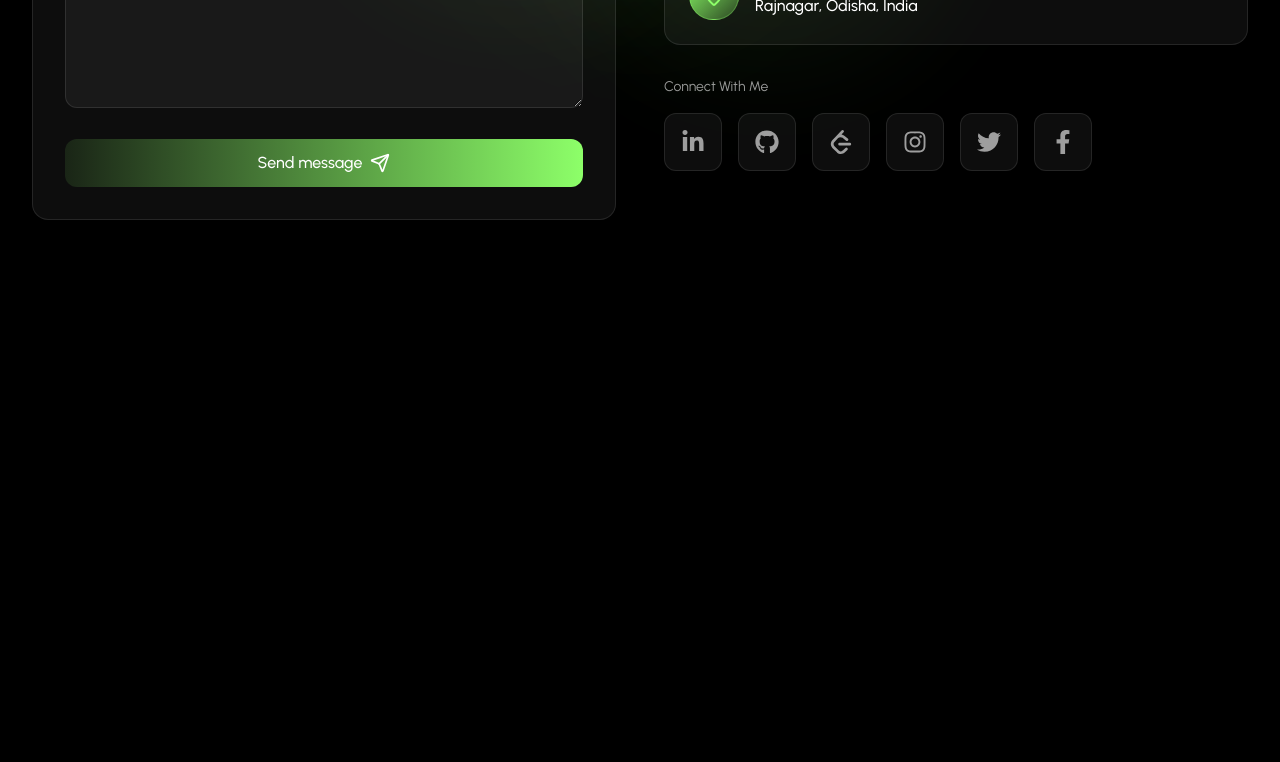
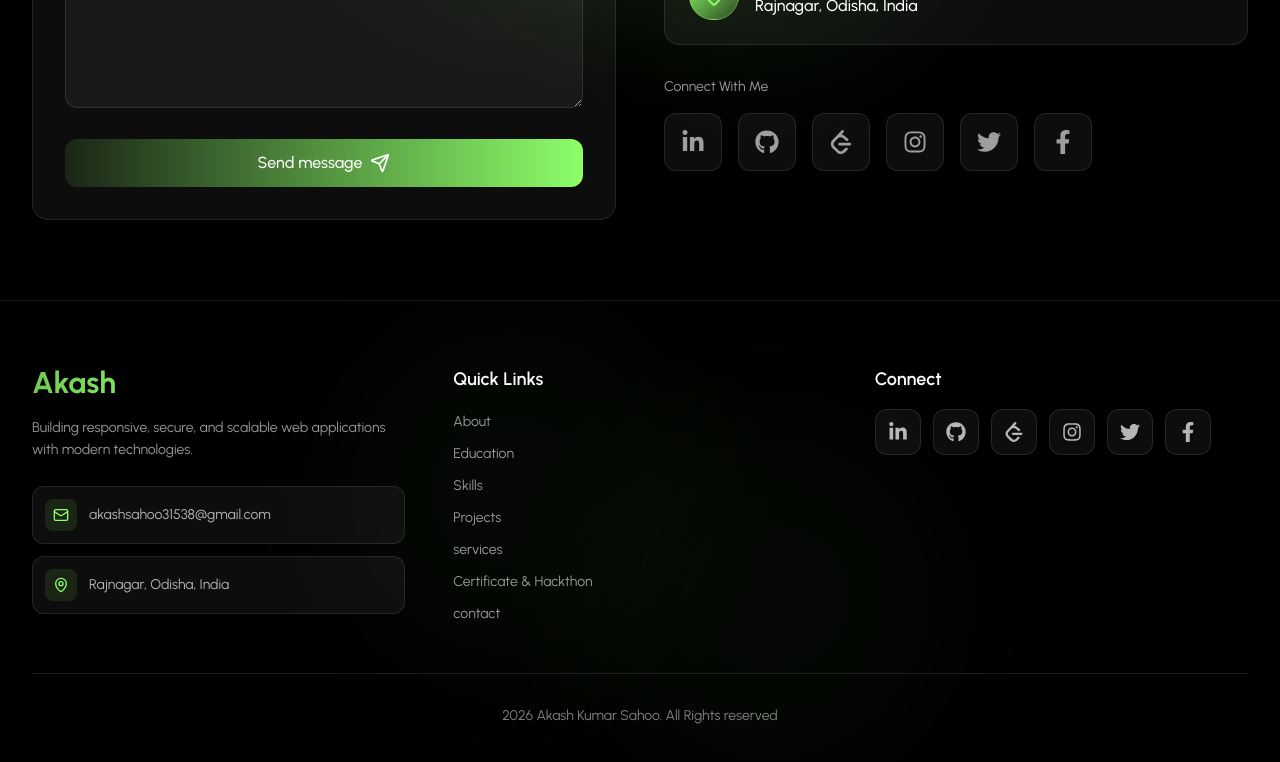
Before and after one commit to kumarakash15/portfolio, a React (Vite) app: page / in a window 1280 px wide. Shown: the part 6912-7674 px from the top of the page. Built offline with nearby package versions, Linux system fonts and the light colour scheme.

Commit message:
Footer Section Completed

```diff
--- a/src/App.jsx
+++ b/src/App.jsx
@@ -8,22 +8,24 @@
 import Services from './components/sections/Services.jsx'
 import CertificatesHackathons from './components/sections/CertificatesHackathons.jsx'
 import Contact from './components/sections/Contact.jsx'
+import Footer from './components/layout/Footer.jsx'
 
 function App() {
   return (
     <>
-      <div className='min-h-screen bg-black pb-[100vh]'>
-        <Navbar/>
+      <div className='min-h-screen bg-black'>
+        <Navbar />
         <main>
-          <Hero/>
-          <About/>
-          <Education/>
-          <Skills/>
-          <Projects/>
-          <Services/>
-          <CertificatesHackathons/>
-          <Contact/>
+          <Hero />
+          <About />
+          <Education />
+          <Skills />
+          <Projects />
+          <Services />
+          <CertificatesHackathons />
+          <Contact />
         </main>
+        <Footer />
       </div>
     </>
   )
--- a/src/components/layout/Footer.jsx
+++ b/src/components/layout/Footer.jsx
@@ -1,10 +1,129 @@
 import React from 'react'
+import * as FaIcons from 'react-icons/fa';
+import * as SiIcons from 'react-icons/si';
+import { personalInfo, socialLinks, navLinks } from '../../utils/constants.js'
+import { scrollToSection } from '../../hooks/useScrollSpy.js'
+import FadeIn from '../animation/Fadein';
+import { MapPin, Mail } from 'lucide-react'; // Added Mail to imports
 
-function Footer() {
+const Footer = () => {
+  const socialIcons = {
+    LinkedIn: FaIcons.FaLinkedinIn,
+    Linkdin: FaIcons.FaLinkedinIn,
+    linkedin: FaIcons.FaLinkedinIn,
+    Github: FaIcons.FaGithub,
+    GitHub: FaIcons.FaGithub,
+    github: FaIcons.FaGithub,
+    LeetCode: SiIcons.SiLeetcode,
+    Leetcode: SiIcons.SiLeetcode,
+    leetcode: SiIcons.SiLeetcode,
+    Instagram: FaIcons.FaInstagram,
+    instagram: FaIcons.FaInstagram,
+    Twitter: FaIcons.FaTwitter,
+    twitter: FaIcons.FaTwitter,
+    Facebook: FaIcons.FaFacebookF,
+    facebook: FaIcons.FaFacebookF
+  };
+
   return (
-    <div>
+    // Fixed: changed <Footer> to <footer> to prevent infinite recursion
+    <footer className='relative bg-black overflow-hidden border-t border-white/10'>
+      <div className="absolute inset-0 overflow-hidden"> {/* Fixed: insert-0 -> inset-0 */}
+        <div className="absolute top-0 left-1/4 w-96 h-96 bg-primary/10 opacity-30 rounded-full blur-3xl" /> {/* Fixed: w-90 -> w-96, opacity-300 -> opacity-30 */}
+        <div className="absolute bottom-0 right-1/4 w-96 h-96 bg-primary/10 opacity-30 rounded-full blur-3xl" />
+      </div>
 
-    </div>
+      <div className="relative z-10 max-w-7xl mx-auto px-4 sm:px-6 lg:px-8 py-16">
+        <div className="grid grid-cols-1 md:grid-cols-3 gap-12 mb-12">
+
+          {/* Column 1: Brand & Contact */}
+          <FadeIn delay={0}>
+            <div>
+              <h3 className="text-3xl font-bold bg-linear-to-r from-primary/80 via-primary to-primary/80 bg-clip-text text-transparent mb-4">
+                {personalInfo.name.split(' ')[0]}
+              </h3>
+              <p className="text-white/60 text-sm mb-6 leading-relaxed">
+                {personalInfo.tagline}
+              </p>
+              <div className="space-y-3">
+                {/* Fixed: href syntax and mailto typo */}
+                <a href={`mailto:${personalInfo.email}`} className='group flex items-center gap-3 p-3 bg-white/5 border border-white/10 rounded-xl hover:bg-white/10 hover:border-primary/30 transition-all duration-300'>
+                  <div className="p-2 bg-primary/10 rounded-lg">
+                    <Mail className='w-4 h-4 text-primary' />
+                  </div>
+                  <span className='text-white/70 text-sm group-hover:text-white transition-colors'> {/* Fixed: transition-color */}
+                    {personalInfo.email}
+                  </span>
+                </a>
+                <div className="flex items-center gap-3 p-3 bg-white/5 border border-white/10 rounded-xl"> {/* Fixed: bg--white/50 -> bg-white/5 */}
+                  <div className="p-2 bg-primary/10 rounded-lg">
+                    <MapPin className='w-4 h-4 text-primary' />
+                  </div>
+                  <span className="text-white/70 text-sm">
+                    {personalInfo.location}
+                  </span>
+                </div>
+              </div>
+            </div>
+          </FadeIn>
+
+          {/* Column 2: Quick Links */}
+          <FadeIn delay={100}>
+            <div>
+              <h4 className="text-lg font-semibold text-white mb-4">Quick Links</h4>
+              <ul className="space-y-2">
+                {navLinks.map((link, index) => (
+                  <li key={index}>
+                    <button
+                      onClick={() => scrollToSection(link.id)}
+                      className="text-white/60 hover:text-primary transition-colors text-sm"
+                    >
+                      {link.label}
+                    </button>
+                  </li>
+                ))}
+              </ul>
+            </div>
+          </FadeIn>
+
+          {/* Column 3: Social Links */}
+          <FadeIn delay={200}>
+            <div>
+              <h4 className="text-lg font-semibold text-white mb-4">Connect</h4>
+              <div className="flex flex-wrap gap-3">
+                {socialLinks.map((social, index) => {
+                  const Icon = socialIcons[social.name];
+                  return Icon ? (
+                    <a
+                      key={index}
+                      href={social.url}
+                      target="_blank"
+                      rel="noopener noreferrer"
+                      className="p-3 bg-white/5 border border-white/10 rounded-xl hover:bg-primary/10 hover:border-primary/30 transition-all duration-300"
+                    >
+                      <Icon className="w-5 h-5 text-white/70" />
+                    </a>
+                  ) : null;
+                })}
+              </div>
+            </div>
+          </FadeIn>
+
+        </div>
+
+        <FadeIn delay={300}>
+          {/* Fixed: added border-t to make the border color visible */}
+          <div className="pt-8 border-t border-white/10">
+            <div className="flex flex-col md:flex-row items-center justify-center gap-4">
+              <p className="text-white/50 text-sm">
+                {/* Fixed: Added space and changed 'Right' to 'Rights' */}
+                {new Date().getFullYear()} {personalInfo.name}. All Rights reserved
+              </p>
+            </div>
+          </div>
+        </FadeIn>
+      </div>
+    </footer>
   )
 }
 
```
